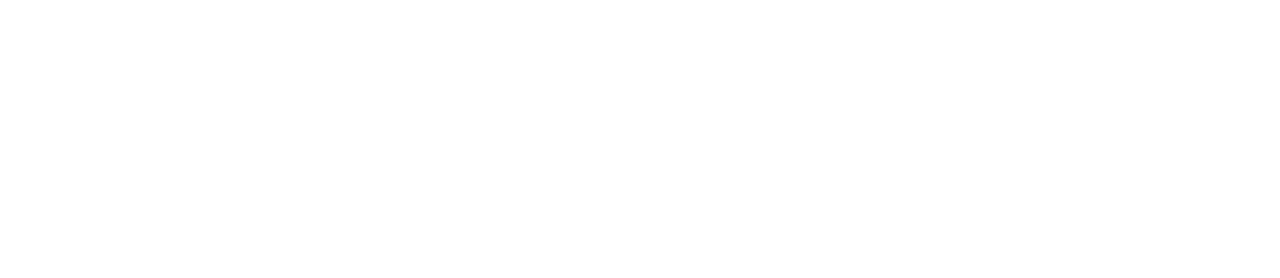
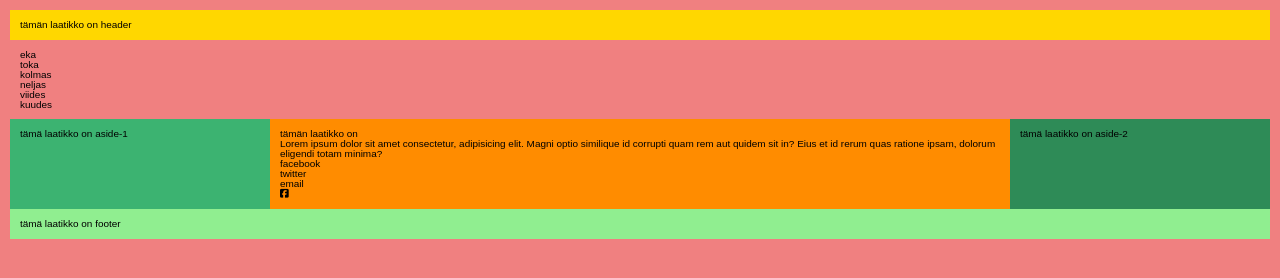
Before and after one commit to dieudonneshaka/08-flexbox-harjoitus, a plain HTML site: page index.html in a window 1280 px wide. Drawn offline with Linux system fonts and the light colour scheme.

Commit message:
tehtävä on valmis

```diff
--- a/index.html
+++ b/index.html
@@ -1,13 +1,55 @@
 <!DOCTYPE html>
 <html lang="en">
-<head>
-    <meta charset="UTF-8">
-    <meta name="viewport" content="width=device-width, initial-scale=1.0">
-    <title>Document</title>
-    <link rel="stylesheet" href="./reset.css">
-    <link rel="stylesheet" href="./layout.css">
-</head>
-<body>
+  <head>
+    <meta charset="UTF-8" />
+    <meta name="viewport" content="width=device-width, initial-scale=1.0" />
+    <title>Flex-boxharjoitus</title>
+    <link rel="stylesheet" href="./reset.css" />
+    <link rel="stylesheet" href="./layout.css" />
+    <script src="https://kit.fontawesome.com/0caaff74a6.js" crossorigin="anonymous"></script>
+  </head>
+  <body>
+    <article class="wrapper">
+      <header class="header">tämän laatikko on header</header>
+      <nav class="main-nav">
+        <ul>
+            <li>eka</li>
+            <li>toka</li>
+            <li>kolmas</li>
+            <li>neljas</li>
+            <li>viides</li>
+            <li>kuudes</li>
+        </ul>
+      </nav>
+      <main class="main">
+        <p>tämän laatikko on</p>
+        <p>
+          Lorem ipsum dolor sit amet consectetur, adipisicing elit. Magni optio
+          similique id corrupti quam rem aut quidem sit in? Eius et id rerum
+          quas ratione ipsam, dolorum eligendi totam minima?
+        </p>
+        <nav class="some-nav">
+            <ul>
+                <li>facebook</li>
+                <i class="<i class="<i class="fa-brands fa-square-facebook"></i>
+                <li>twitter</li>
+                <i class="<i class="fa-brands fa-square-x-twitter"></i>
+                <li>email</li>
+                <i class="<i class="fa-regular fa-envelope"></i>
+            </ul>
+            <i class="fa-brands fa-square-facebook"></i>
+        </nav>
 
-</body>
+      </main>
+      <aside class="tama laatikko on aside-1">
+        tämä laatikko on aside-1
+        <aside></aside>
+      </aside>
+      <aside class="tama laatikko on aside-2">
+        tämä laatikko on aside-2
+        <aside></aside>
+      </aside>
+      <footer class="footer">tämä laatikko on footer</footer>
+    </article>
+  </body>
 </html>
--- a/layout.css
+++ b/layout.css
@@ -0,0 +1,69 @@
+/* mobile first*/
+html{
+    font-size: 62.25%;
+}
+body{
+    font-family: "gotham", Arial, Helvetica, sans-serif;
+    background-color: darkcyan;
+    padding: 1rem
+}
+/*vanhemman säänöt:*/
+.wrapper{
+    display: flex;
+    flex-direction: row;
+    flex-wrap: wrap;
+}
+.wrapper > *{
+    padding: 1rem;
+    flex-grow: 1;
+    flex-basis: 100%;
+}
+.header{
+background-color: gold;
+}
+
+.wrapper
+.main{
+background-color: darkorange;
+}
+
+.aside-1{
+background-color: mediumseagreen;
+}
+.aside-2{
+background-color: seagreen;
+}
+.footer{
+    background-color: lightgreen;
+}
+
+/* tablet-näkymän säännöt*/
+@media only screen and (min-width: 426px) {
+    body {
+      background-color: lightblue;
+    }
+    .wrapper .aside-1, .wrapper .aside-2{
+        flex-basis: 0
+        ;
+    }
+  }
+/* desketop-näkymän säännöt*/
+@media only screen and (min-width: 426px) {
+    body {
+      background-color: lightcoral;
+    }
+    .wrapper .aside-1{
+        order: 1;
+    }
+    .wrapper .main{
+        flex-basis: 0;
+        order: 2;
+        flex-grow: 3;
+    }
+    .wrapper .aside-2{
+        order: 3;
+    }
+    .wrapper .footer{
+        order: 4;
+    }
+  }
```
